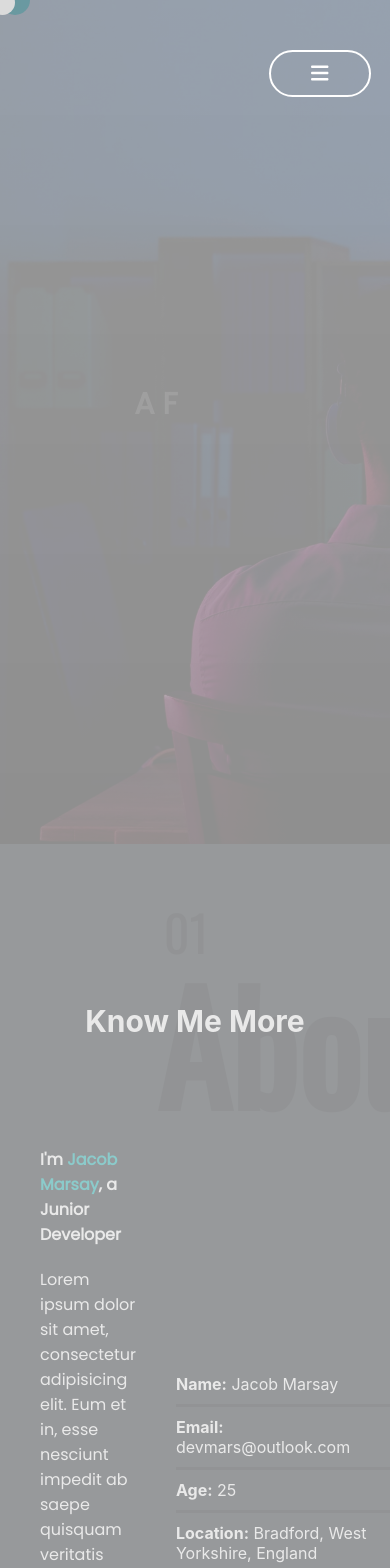
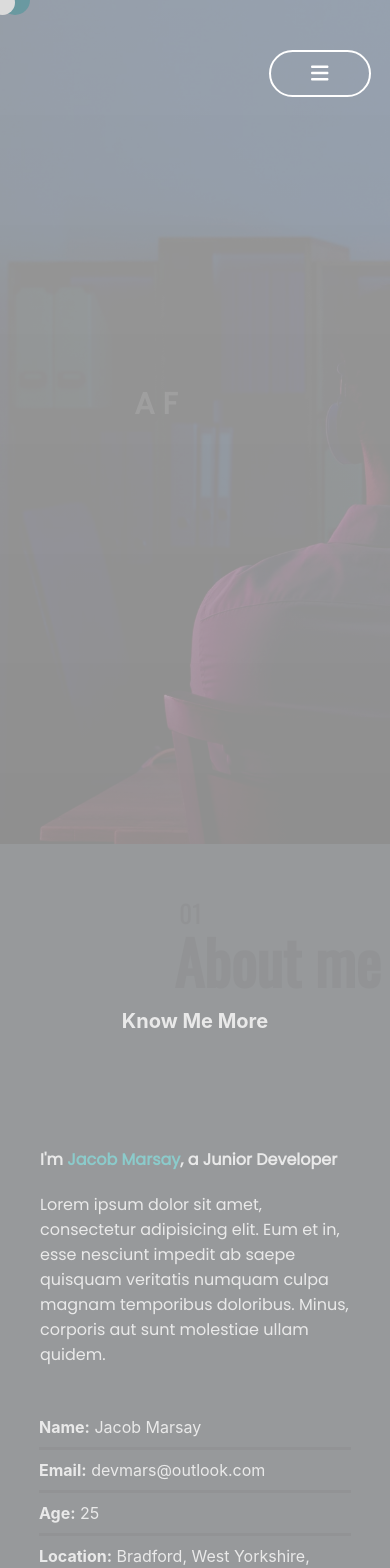
Before and after one commit to JacobMarsay/my-portfolio, a React (Create React App) app: page / in a window 390 px wide. Shown: the top 1568 px of the page. Built offline with nearby package versions, Linux system fonts and the light colour scheme.

Commit message:
About me section responsive designs added

```diff
--- a/src/components/AboutMeSection.js
+++ b/src/components/AboutMeSection.js
@@ -86,6 +86,10 @@ export const CenteredSectionDescription = styled.div`
   span {
     color: #088f8f;
   }
+  @media (max-width: 600px) {
+    width:100%;
+    margin-bottom: 2rem;
+  }
 `;
 
 export const CenteredSectionDescriptionWrapper = styled.div`
@@ -93,12 +97,21 @@ export const CenteredSectionDescriptionWrapper = styled.div`
   flex-direction: row;
   align-items: center;
   justify-content: center;
+
+  @media (max-width: 600px) {
+    flex-direction: column;
+    width:100%
+  }
 `;
 
 export const InfoTableContainerWrapper = styled.div`
   display: flex;
   flex-direction: column;
   color: #d1d1d1;
+  @media (max-width: 600px) {
+    flex-direction: column;
+    width:80%
+  }
 `;
 
 export const InfoTableContainer = styled.div`
--- a/src/styles/global/Pages.js
+++ b/src/styles/global/Pages.js
@@ -32,6 +32,12 @@ export const SectionHeadingContainer = styled.div`
     z-index: 3;
     color: #d1d1d1;
   }
+
+  @media(min-width: 280px) and (max-width: 1250px){
+    h3{
+      font-size: 2rem;
+    }
+  }
 `;
 export const ButtonLayoutElement = styled(motion.button)`
   padding: 1.5rem 5rem;
--- a/src/styles/sections/SideBySide.js
+++ b/src/styles/sections/SideBySide.js
@@ -45,4 +45,27 @@ export const ScrollyHeaderWrapper = styled(motion.div)`
       direction === "left" ? "translateX(-20%)" : "translateX(10%)"};
     padding: 0;
   }
+  @media(min-width: 600px) and (max-width: 1250px){
+    align-items: center;
+
+    h2{
+      font-size: 8rem;
+      line-height: 8rem;
+    }
+  }
+    span{
+      font-size: 3.5rem;
+    }
+
+    @media(min-width: 280px) and (max-width: 569px){
+    align-items: center;
+
+    h2{
+      font-size: 6rem;
+      line-height: 6rem;
+    }
+  }
+    span{
+      font-size: 2.5rem;
+    }
 `;
```
